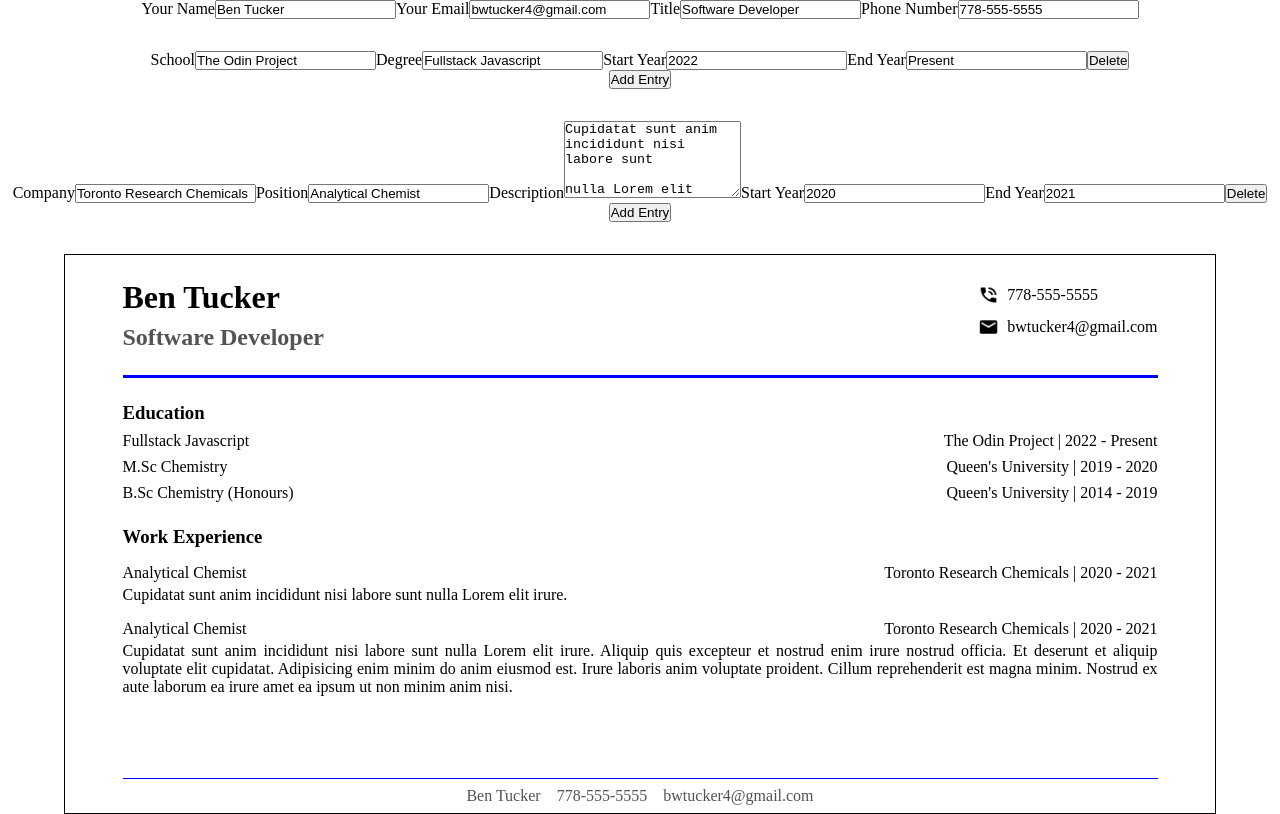
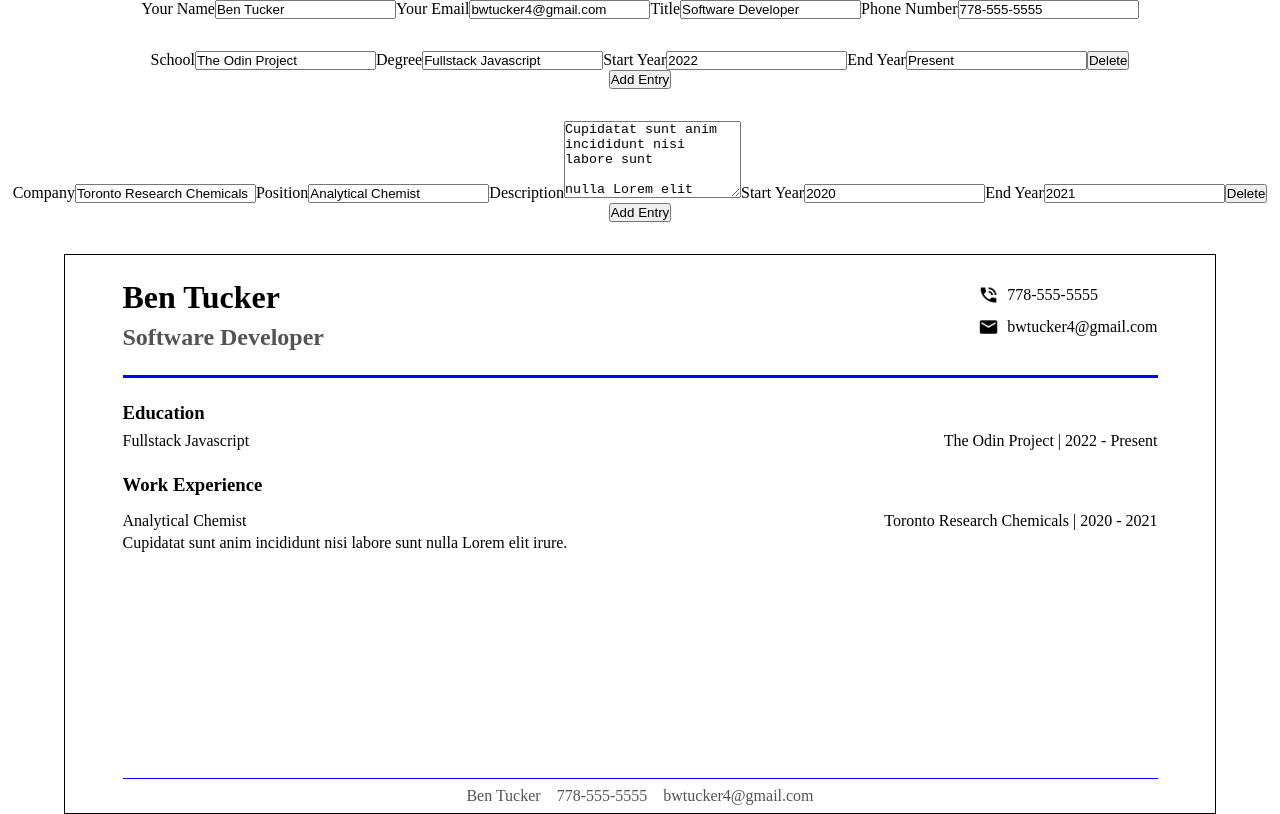
Before and after one commit to tenbucker4/employable, a React (Create React App) app in the folder cv-project/: page / in a window 1280 px wide. Built offline with nearby package versions, Linux system fonts and the light colour scheme.

Commit message:
Changed resume rendering to use array.map

```diff
--- a/cv-project/src/components/Resume.js
+++ b/cv-project/src/components/Resume.js
@@ -29,65 +29,40 @@ class Resume extends Component {
                 </header>
                 <section className="education-section">
                     <h3>Education</h3>
-                    <div className="education-entry">
-                        <p>{this.props.education[0].degree}</p>
+                    {this.props.education.map((item, i) => {
+                        return (
+                            <div key={i} className="education-entry">
+                                <p>{item.degree}</p>
                                 <p>
-                            {this.props.education[0].school} |{" "}
+                                    {item.school} |{" "}
                                     <span>
-                                {this.props.education[0].start} -{" "}
-                                {this.props.education[0].end}
+                                        {item.start} - {item.end}
                                     </span>
                                 </p>
                             </div>
-                    <div className="education-entry">
-                        <p>M.Sc Chemistry</p>
-                        <p>
-                            Queen's University | <span>2019 - 2020</span>
-                        </p>
-                    </div>
-                    <div className="education-entry">
-                        <p>B.Sc Chemistry (Honours)</p>
-                        <p>
-                            Queen's University | <span>2014 - 2019</span>
-                        </p>
-                    </div>
+                        );
+                    })}
                 </section>
                 <section className="work-section">
                     <h3>Work Experience</h3>
-                    <div className="work-entry">
+                    {this.props.experience.map((item, i) => {
+                        return (
+                            <div key={i} className="work-entry">
                                 <div className="work-heading">
-                            <p>{this.props.experience[0].position}</p>
+                                    <p>{item.position}</p>
                                     <p>
-                                {this.props.experience[0].company} |{" "}
+                                        {item.company} |{" "}
                                         <span>
-                                    {this.props.experience[0].start} -{" "}
-                                    {this.props.experience[0].end}
+                                            {item.start} - {item.end}
                                         </span>
                                     </p>
                                 </div>
                                 <div className="work-details">
-                            {this.props.experience[0].description}
+                                    {item.description}
                                 </div>
                             </div>
-                    <div className="work-entry">
-                        <div className="work-heading">
-                            <p>Analytical Chemist</p>
-                            <p>
-                                Toronto Research Chemicals |{" "}
-                                <span>2020 - 2021</span>
-                            </p>
-                        </div>
-                        <div className="work-details">
-                            Cupidatat sunt anim incididunt nisi labore sunt
-                            nulla Lorem elit irure. Aliquip quis excepteur et
-                            nostrud enim irure nostrud officia. Et deserunt et
-                            aliquip voluptate elit cupidatat. Adipisicing enim
-                            minim do anim eiusmod est. Irure laboris anim
-                            voluptate proident. Cillum reprehenderit est magna
-                            minim. Nostrud ex aute laborum ea irure amet ea
-                            ipsum ut non minim anim nisi.
-                        </div>
-                    </div>
+                        );
+                    })}
                 </section>
                 <footer>
                     <p>{this.props.name}</p>
```
Lines whose indentation alone changed are shown as unchanged.
